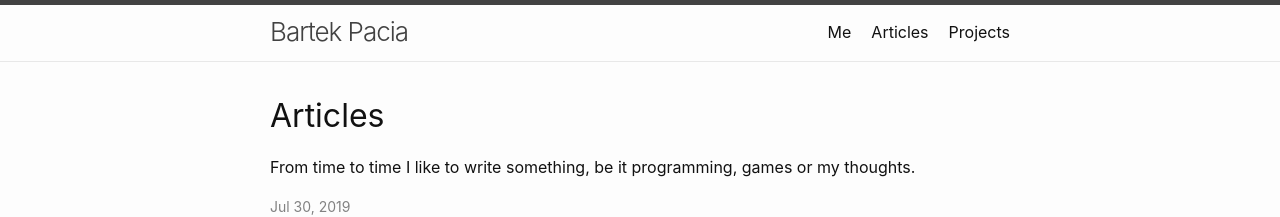
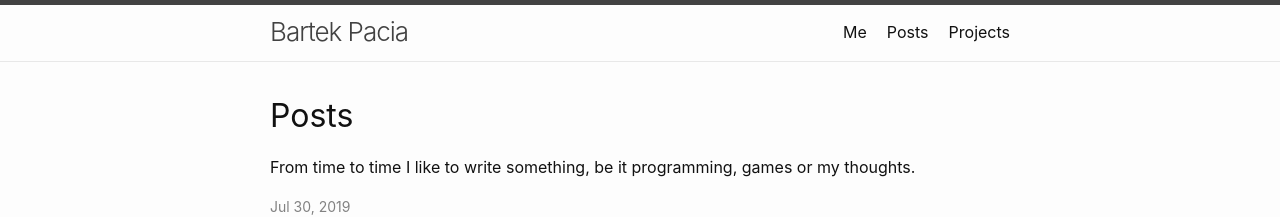
Before and after one commit to bartekpacia/bartekpacia.github.io, a Jekyll site: the page built from articles.md, in a window 1280 px wide. Shown: the top 217 px of the page. Built offline with Jekyll 4.4.1, drawn with Linux system fonts in a browser that asks for light colours.

Commit message:
changed "articles" to "posts"

```diff
--- a/articles.md
+++ b/articles.md
@@ -3,8 +3,8 @@
 # To modify the layout, see https://jekyllrb.com/docs/themes/#overriding-theme-defaults
 
 layout: articles
-title: Articles
-permalink: /articles/
+title: Posts
+permalink: /posts/
 ---
 
 From time to time I like to write something, be it programming, games or my thoughts.
```
Also changed, not shown: about.md (+1 -1 lines).
